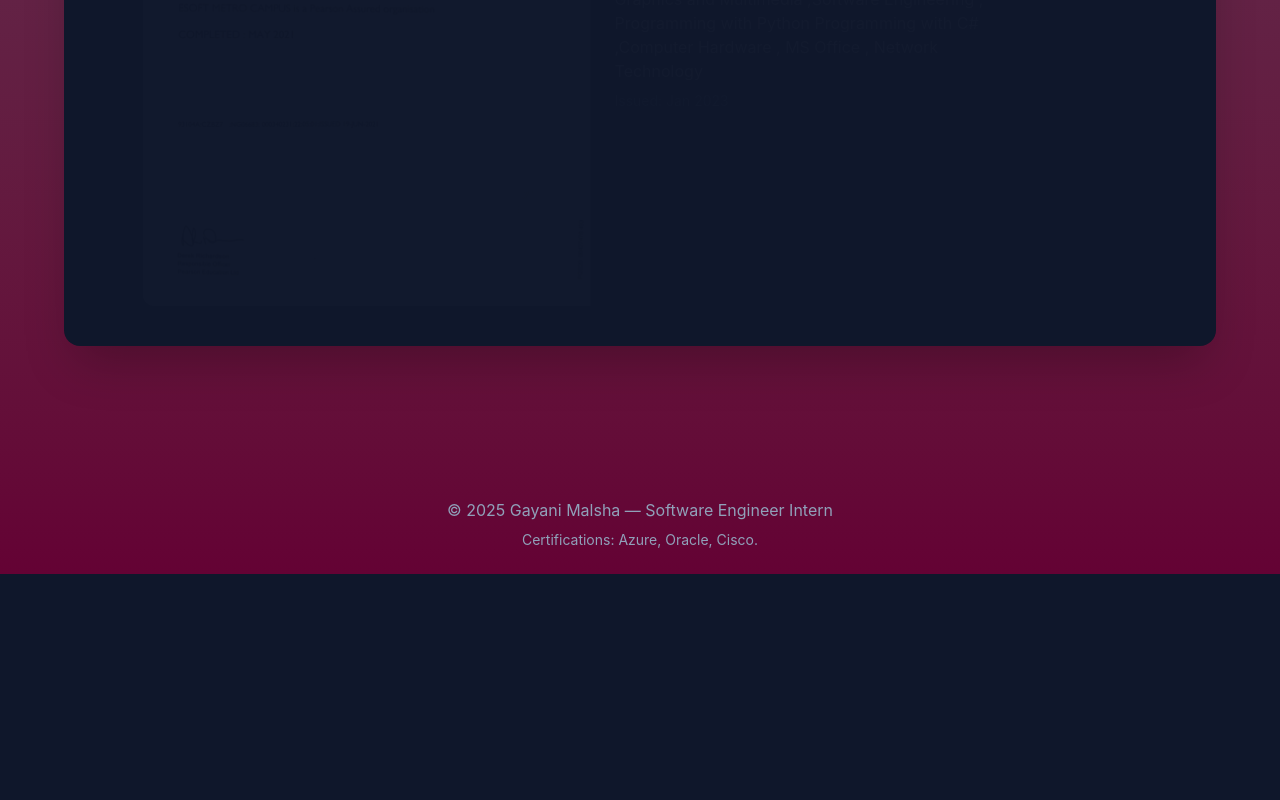
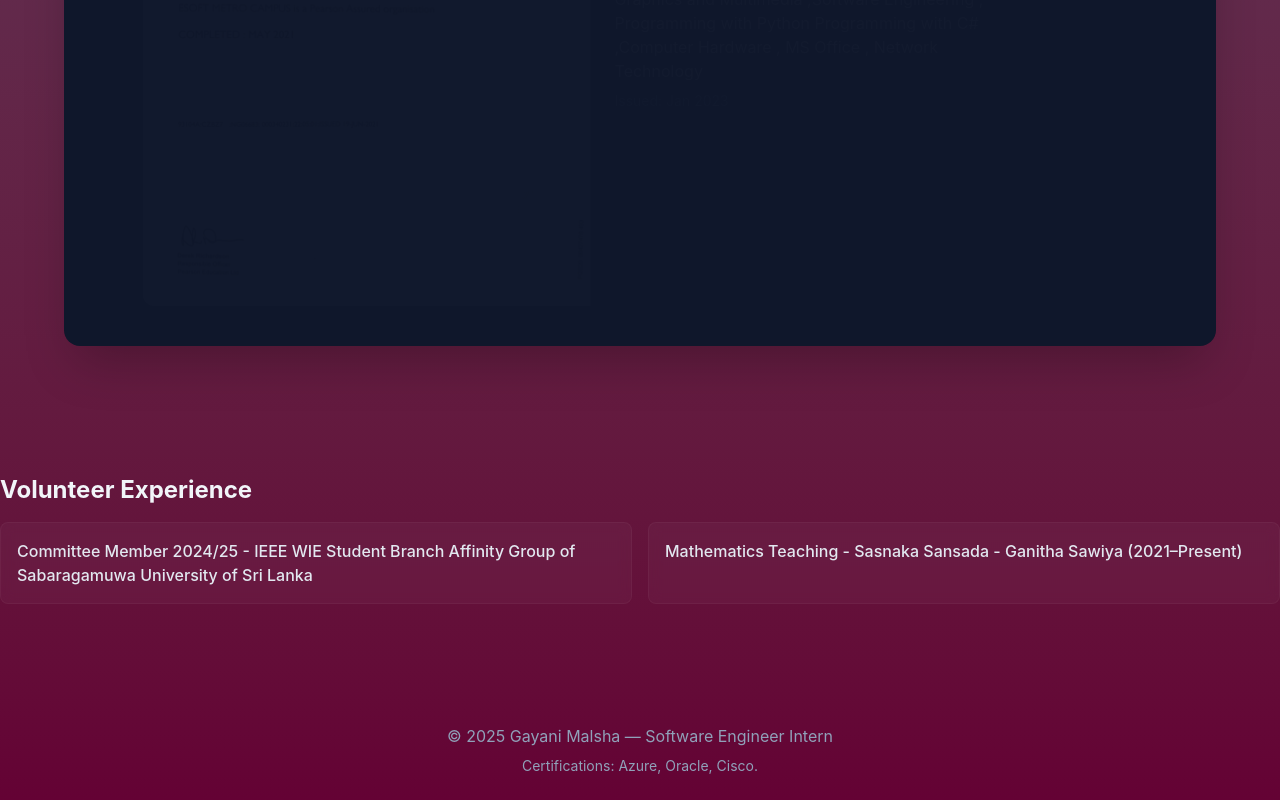
Before and after one commit to GayaniGunasekara/Gayani-Portfolio-Website, a React (Vite) app: page / in a window 1280 px wide. Shown: the part 6723-7523 px from the top of the page. Before the commit the page ends 7297 px from the top, so only its background shows below. Built offline with nearby package versions, Linux system fonts and the light colour scheme.

Commit message:
Complete the overall portfolio

```diff
--- a/index.html
+++ b/index.html
@@ -4,6 +4,8 @@
 <head>
   <meta charset="UTF-8" />
   <link rel="icon" type="image/x-icon" href="/favicon.ico" />
+  <link href="https://fonts.googleapis.com/css2?family=Poppins:wght@300;400;500;600&display=swap" rel="stylesheet">
+
   <meta name="viewport" content="width=device-width, initial-scale=1.0" />
   <title>Gayani Malsha | Portfolio</title>
 </head>
--- a/src/App.jsx
+++ b/src/App.jsx
@@ -8,7 +8,9 @@
 import Projects from './components/Projects'
 import Achievements from './components/Achievements'
 import Certifications from './components/Cerifications';
+import VolunteerExperience from './components/Voluteer';
 import Footer from './components/Footer'
+
 
 
 export default function App() {
@@ -24,6 +26,7 @@
         <Projects />
         <Achievements />
         <Certifications />
+        <VolunteerExperience />
       </main>
       <Footer />
     </div>
--- /dev/null
+++ b/src/components/Voluteer.jsx
@@ -0,0 +1,37 @@
+// src/components/VolunteerExperience.jsx
+import React from 'react'
+
+const volunteerExperiences = [
+    {
+        title: 'Committee Member 2024/25 - IEEE WIE Student Branch Affinity Group of Sabaragamuwa University of Sri Lanka',
+        link: 'https://www.ieee.org/membership/women/index.html' // example link
+    },
+    {
+        title: 'Mathematics Teaching - Sasnaka Sansada - Ganitha Sawiya (2021–Present)',
+        link: 'https://www.sasnaka.org/' // example link
+    }
+]
+
+export default function VolunteerExperience() {
+    return (
+        <section id="volunteer-experience" className="py-12">
+            <h2 className="text-2xl font-bold mb-4">Volunteer Experience</h2>
+
+            <div className="grid sm:grid-cols-2 gap-4">
+                {volunteerExperiences.map((v, idx) => (
+                    <a
+                        key={idx}
+                        href={v.link}
+                        target="_blank"
+                        rel="noopener noreferrer"
+                        className="p-4 glass rounded-lg hover:bg-slate-800 transition block"
+                    >
+                        <div className="font-medium text-slate-200 hover:underline">
+                            {v.title}
+                        </div>
+                    </a>
+                ))}
+            </div>
+        </section>
+    )
+}
--- a/tailwind.config.js
+++ b/tailwind.config.js
@@ -13,7 +13,10 @@
             container: {
                 center: true,
                 padding: '1.25rem'
-            }
+            },
+            fontFamily: {
+                sans: ['Poppins', 'sans-serif'], // your global font
+            },
         },
     },
     plugins: [],
```
